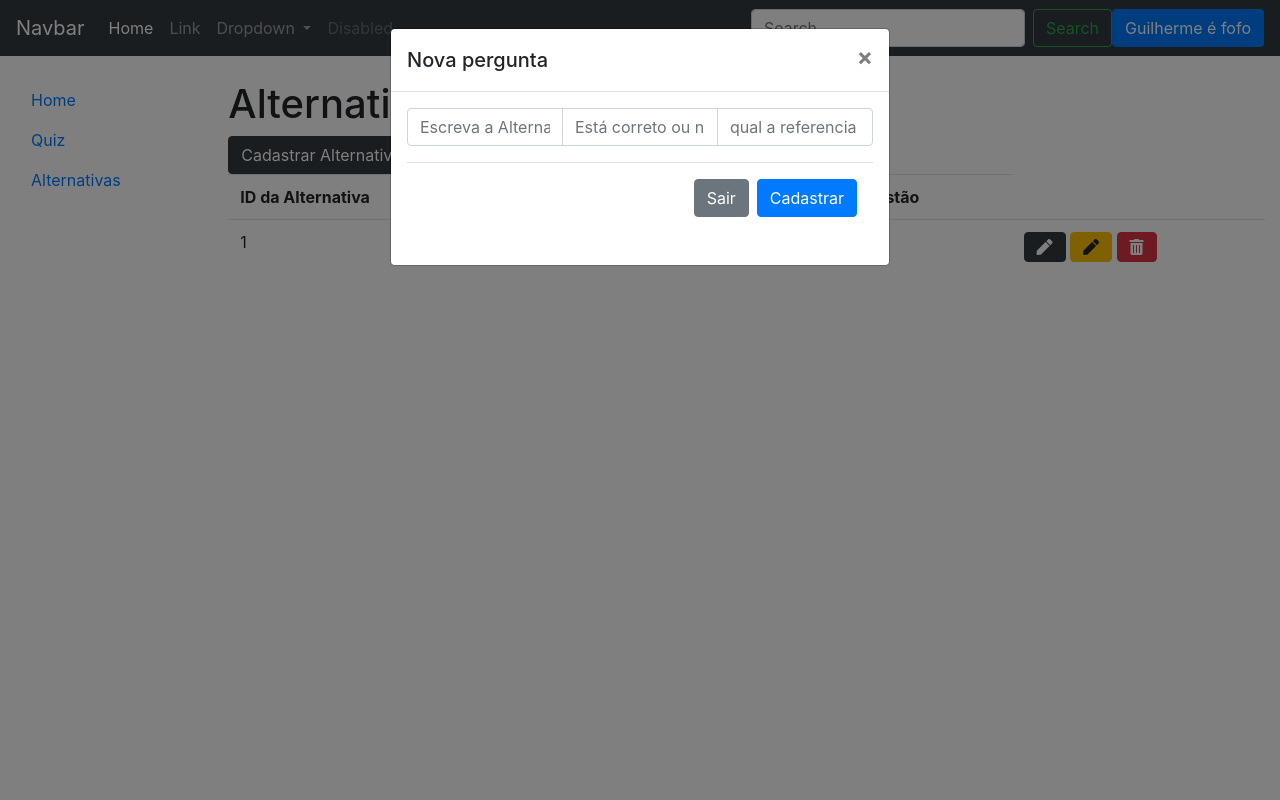
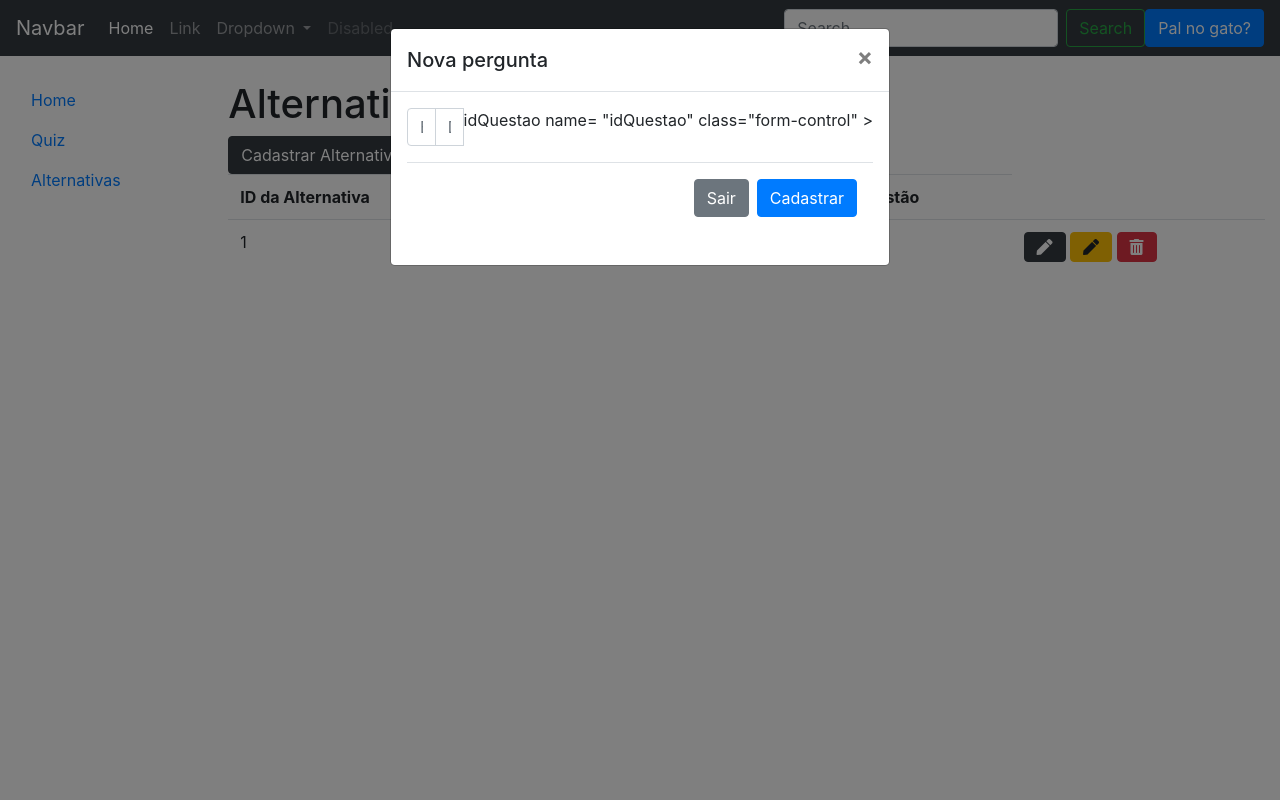
Before and after one commit to vnn1001/ProjetoPW, a PHP site: a page that uses cabecalho.php in a window 1280 px wide, after a click on "Cadastrar Alternativa(s)". Run offline with PHP 8.4, Linux system fonts and the light colour scheme; a user stored in the database is signed in; tables that the repository leaves empty hold one stand-in row (values such as "Sample post").

Commit message:
Site finalizado

```diff
--- a/alternativas.php
+++ b/alternativas.php
@@ -59,10 +59,9 @@
       <div class="modal-body">
     <form action="alternativascontrol.php?acao=inserirAlternativa" method="POST">
       <div class="input-group mb-3">
-                    <input type="text" name="texto" class="form-control" placeholder="Escreva a Alternativa"  aria-describedby="basic-addon1">
-                    <input type="text" name="correta" class="form-control" placeholder="Está correto ou não"  aria-describedby="basic-addon1">
-                    <input type="text" name="idQuestao" class="form-control" placeholder="qual a referencia"  aria-describedby="basic-addon1">
-
+        <input type="text" name="texto" class="form-control" placeholder="Escreva a Alternativa"  aria-describedby="basic-addon1">
+        <input type="text" name="correta" class="form-control" placeholder="Digite o tipo da questão..."  aria-describedby="basic-addon1">
+        <input type="hidden" value=<?php echo $_GET['idQuestAl']?> name= "idQuestao" class="form-control" >
       </div>
       <div class="modal-footer">
           <button type="button" class="btn btn-secondary" data-dismiss="modal">Sair</button>
--- a/alternativasDAO.php
+++ b/alternativasDAO.php
@@ -1,7 +1,6 @@
 <?php
 
 require "config.php";
-
 class alternativasDAO{
 
     public $texto;
@@ -9,14 +8,14 @@
     public $idQuestao;
     private $conAlternativa;
 
-    function __construct(){
+function __construct(){
         $this->conAlternativa = mysqli_connect(DB_SERVER, DB_USER, DB_PASS, DB_NAME);
     }
     public function inserirAlternativa(){
         $sql = "INSERT INTO  alternativas  VALUES(0, '$this->texto','$this->correta', '$this->idQuestao')";
         $rs = $this->conAlternativa->query($sql);
         if($rs){
-            header("Location: /alternativas");
+            header("Location: /alternativas?idQuestAl=". 'this->idQuestao');
         } else{
             echo $this->conAlternativa->error;
         }
--- a/alternativascontrol.php
+++ b/alternativascontrol.php
@@ -25,7 +25,7 @@
     break;
 
     default:
-        echo "Tem erro no seu código? Você e vergonha da pofission!";
+        echo "Tem erro na seu codigo? Você e o vergonha da pofission!";
     break;
 }
 ?>
--- a/cabecalho.php
+++ b/cabecalho.php
@@ -32,7 +32,7 @@
                 <button class="btn btn-outline-success my-2 my-sm-0" type="submit">Search</button>
             </form>
             <div class="my-2 my-lg-0">
-                <a class= "btn btn-primary" href="usecontrol.php?acao=sair" role="button">Guilherme é fofo</a>
+                <a class= "btn btn-primary" href="usecontrol.php?acao=sair" role="button">Pal no gato?</a>
             </div>
         </div>
     </nav>
--- a/quiz.php
+++ b/quiz.php
@@ -42,7 +42,7 @@
                         <td><?= $questions->Desafio?></td>
                         <td><?= $questions->TDesafio?></td>
                         <td>
-                            <button class="btn btn-dark"><i class="fas fa-pen"></i></button>
+                            <a class="btn btn-dark" href="/alternativas?idQuestAl=<?= $questions->IDDesafio?>"><i class="fas fa-pen"></i></a>
                             <button class="btn btn-warning alterar-senha" data-id="<?= $questions->IDDesafio?>"><i class="fas fa-pen" data-toggle="modal" data-target="#newmodalQuiz"></i></button>
                             <a class="btn btn-danger" href="quizcontrol.php?acao=apagarQuiz&id=<?= $questions->IDDesafio?>"><i class="fas fa-trash-alt"></i></a>
                         </td>
--- a/quizDAO.php
+++ b/quizDAO.php
@@ -1,7 +1,8 @@
 <?php
-
+/**
+ *
+ */
 require "config.php";
-
 class quizDAO
 
 {
```
